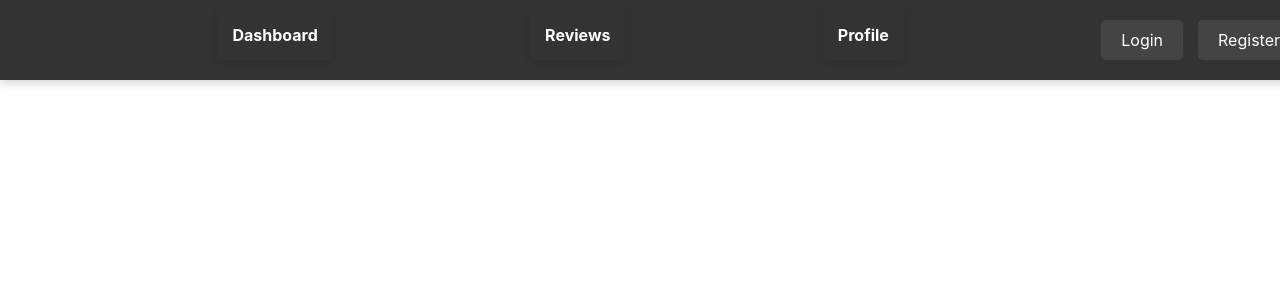
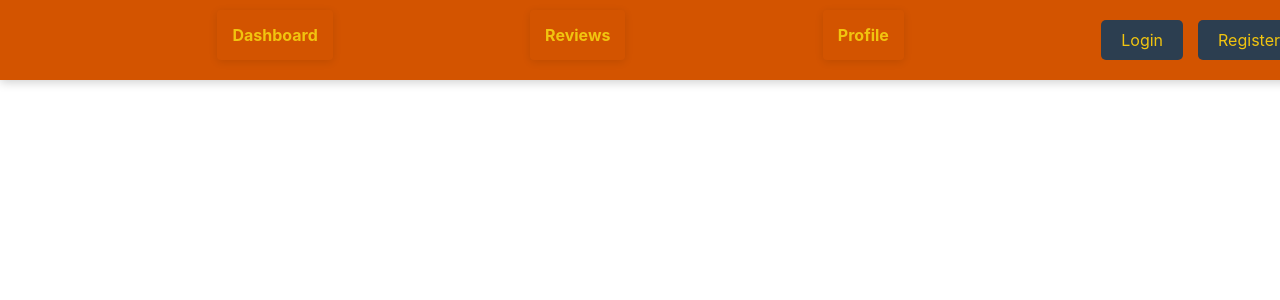
Before and after one commit to austinpendleton/layover-look, a React (Create React App) app: page /reviews/1 in a window 1280 px wide. Shown: the top 300 px of the page. Built offline with nearby package versions, Linux system fonts and the light colour scheme.

Commit message:
NavBar theme change

```diff
--- a/src/blocks/NavBar.css
+++ b/src/blocks/NavBar.css
@@ -3,7 +3,7 @@ nav {
   top: 0;
   left: 0;
   width: 100%;
-  background-color: #333;
+  background-color: #d35400; /* Dark Orange */
   padding: 10px 20px;
   display: flex;
   align-items: center;
@@ -26,14 +26,14 @@ nav {
 }
 
 .navbar-links li a {
-  color: white;
+  color: #f1c40f; /* Golden Yellow */
   text-decoration: none;
   font-weight: bold;
   transition: color 0.3s ease;
 }
 
 .navbar-links li a:hover {
-  color: #ffd700;
+  color: #f39c12; /* Sunset Orange */
 }
 
 .navbar-auth {
@@ -42,16 +42,16 @@ nav {
 }
 
 .navbar-auth .btn {
-  color: white;
+  color: #f1c40f; /* Golden Yellow */
   text-decoration: none;
   padding: 10px 20px;
-  background-color: #444;
+  background-color: #2c3e50; /* Navy */
   border-radius: 5px;
   transition: background-color 0.3s ease;
 }
 
 .navbar-auth .btn:hover {
-  background-color: #ffd700;
+  background-color: #f39c12; /* Sunset Orange */
 }
 
 .main-content {
```
